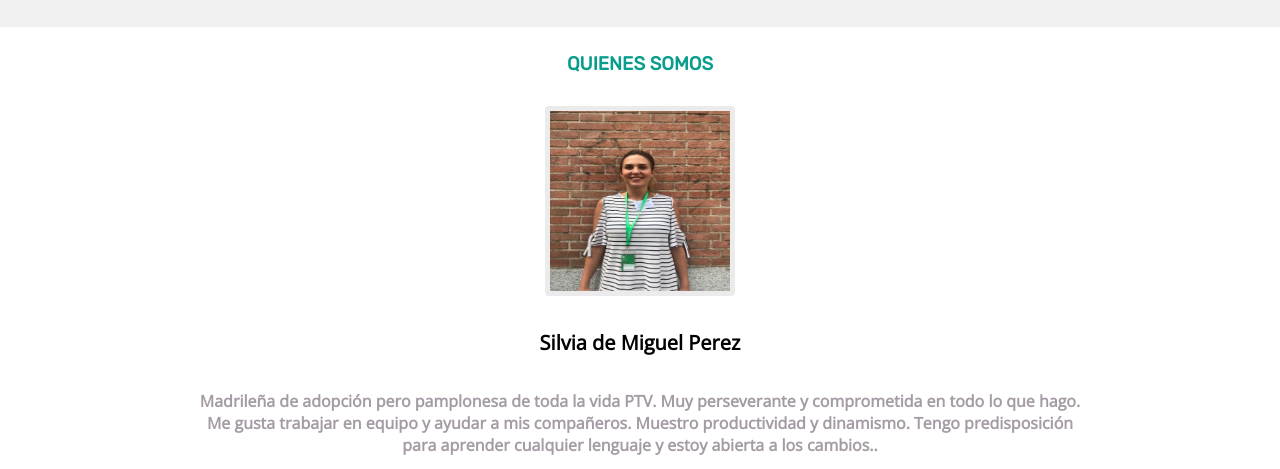
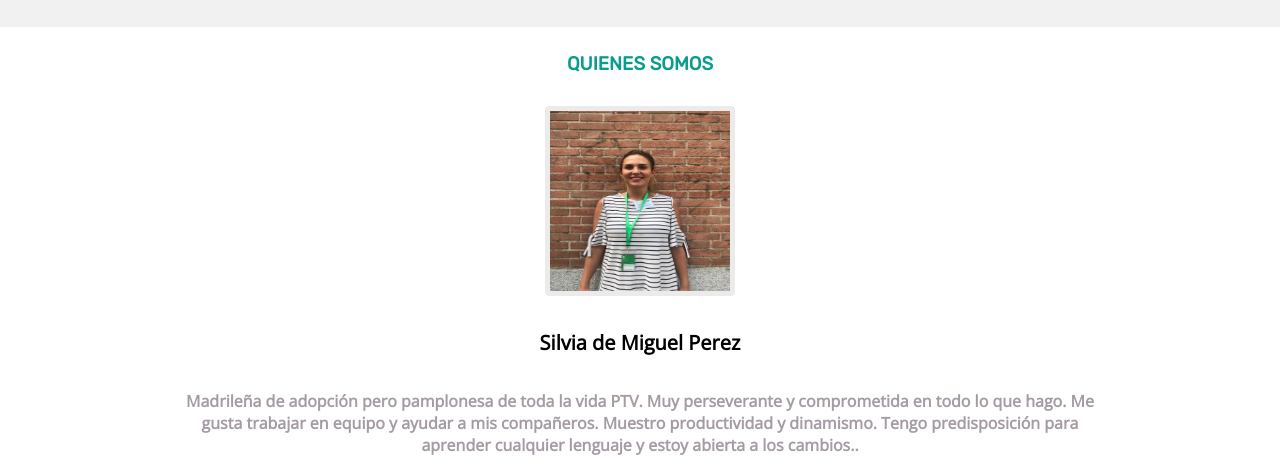
Before and after one commit to Adalab/project-g-m1-divqueens, a plain HTML site: page index.html in a window 1280 px wide. Shown: the part 928-1397 px from the top of the page. Drawn offline with nearby package versions, Linux system fonts and the light colour scheme.

Commit message:
change wrapper in second section

```diff
--- a/css/section2-style.css
+++ b/css/section2-style.css
@@ -32,7 +32,7 @@ ul{
     margin: 0px;
 }
 .who-list-elemento{
-    margin:0px 15px 15px 15px;
+    margin:0 0 15px 0;
     font-family:'Open Sans', sans-serif;
     font-size: 16px;
     color:#5458
```
